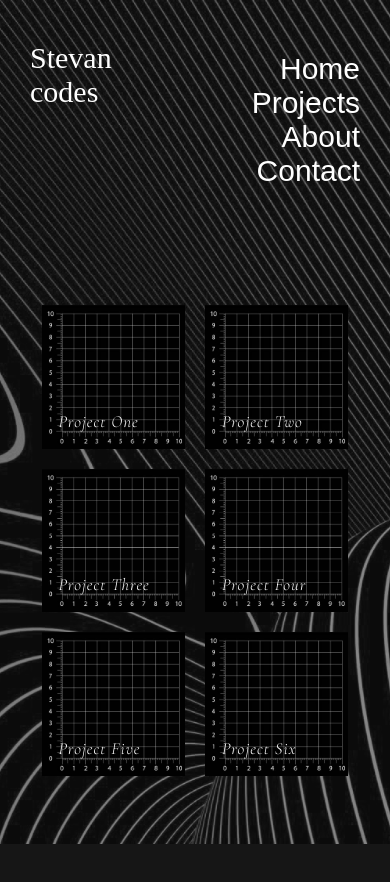
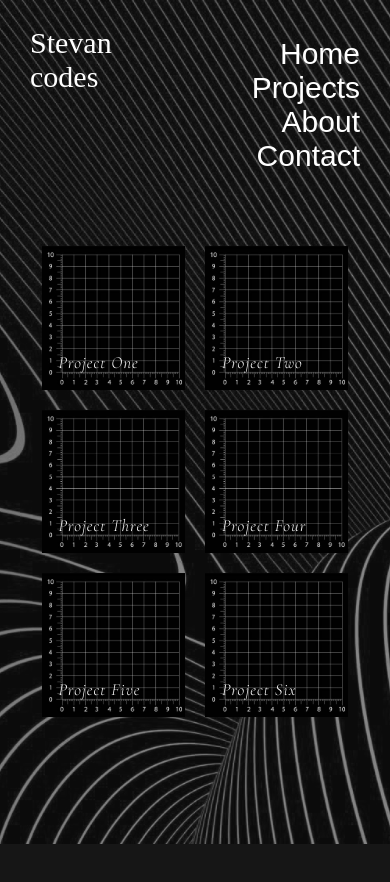
Before and after one commit to stevancodes/PortfolioRepo, a React (Create React App) app: page /projects in a window 390 px wide. Shown: the top 882 px of the page. Built offline with nearby package versions, Linux system fonts and the light colour scheme; a web font is replaced by a local one.

Commit message:
padding changes in app.css and projects.css

```diff
--- a/src/App.css
+++ b/src/App.css
@@ -144,7 +144,7 @@ body {
     .header {
         position: absolute;
         display: flex;
-        height: 150px;
+        height: 120px;
         width: 100%;
         z-index: 10000;
         justify-content: space-between;
--- a/src/components/Projects.css
+++ b/src/components/Projects.css
@@ -13,7 +13,7 @@
     align-items: center;
     justify-content: center;
     flex-wrap: wrap;
-    padding: 35vh 0;
+    padding: 45vh 0;
     /* width: 50%; */
     height: 30%;
     /* position: absolute; */
@@ -109,7 +109,7 @@
         align-items: center;
         justify-content: center;
         flex-wrap: wrap;
-        padding: 35vh 0;
+        padding: 28vh 0;
         /* width: 50%; */
         height: 30%;
         /* position: absolute; */
```
